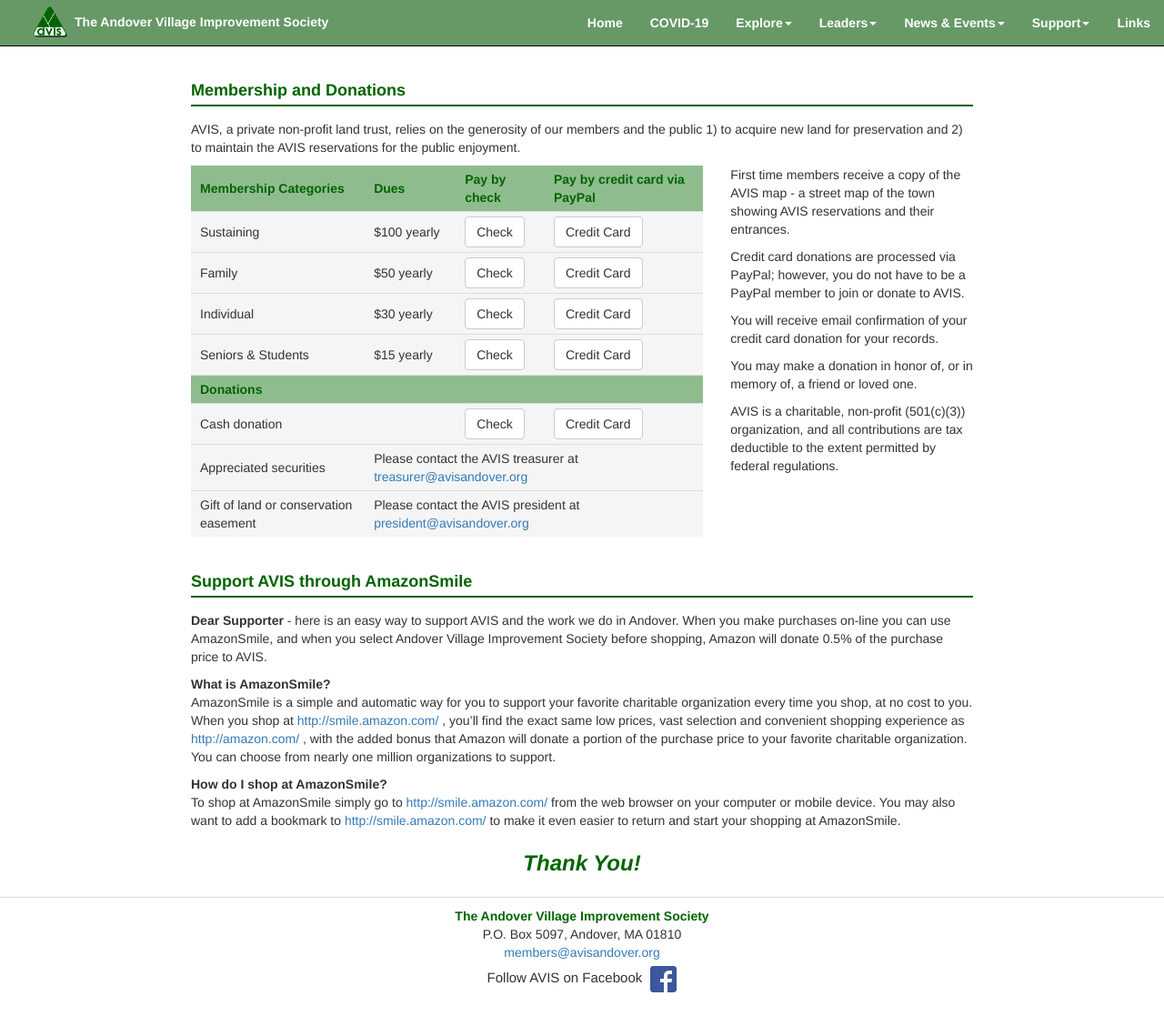
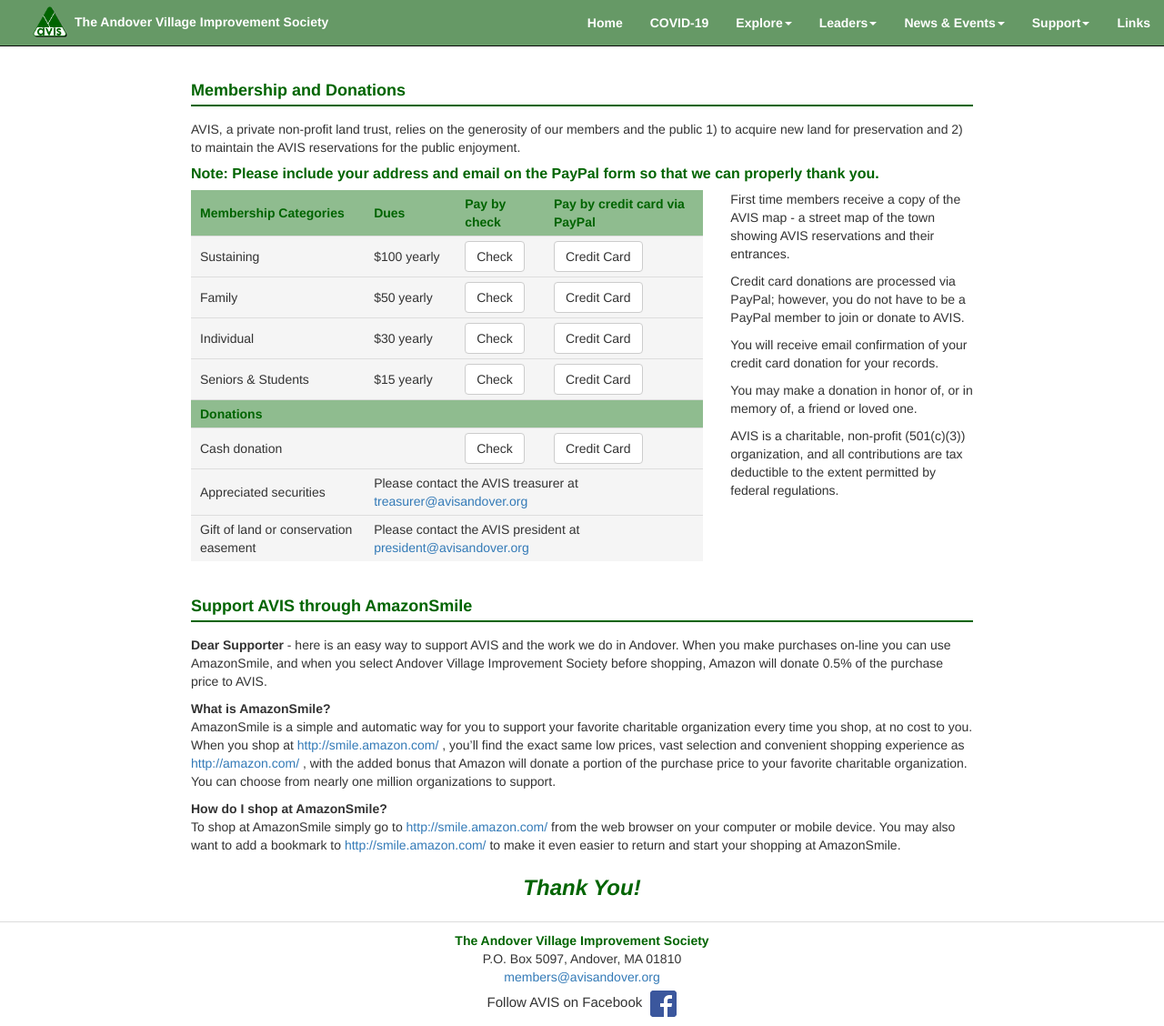
Before and after one commit to avisandover/avis-website, a Jekyll site: the page built from join.html, in a window 1280 px wide and 1128 px high. Shown: the whole window at 91% size. Built offline with Jekyll 4.4.1, drawn with Linux system fonts in a browser that asks for light colours; nearby versions of some CDN libraries.

Commit message:
added text

```diff
--- a/join.html
+++ b/join.html
@@ -6,8 +6,14 @@ title: AVIS - Join / Donate
 <div id="donate" class="page">
   <h3>Membership and Donations</h3>
   <hr>
-  <p>AVIS, a private non-profit land trust, relies on the generosity of our members and the public 1) to acquire new land for preservation and 2) to maintain the AVIS reservations for the public enjoyment.</p>
+  <p>AVIS, a private non-profit land trust, relies on the generosity of our members and the public 1)
+    to acquire new land for preservation and 2) to maintain the AVIS reservations for the public enjoyment.</p>
 
+    <p">
+      <h4>
+      Note: Please include your address and email on the PayPal form so that we can properly thank you.
+    </h4>
+    </p>
   <div class="row">
     <div class="col-sm-8">
       <table class="table table-condensed avis-table">
```
Also changed, not shown: Gemfile.lock.
